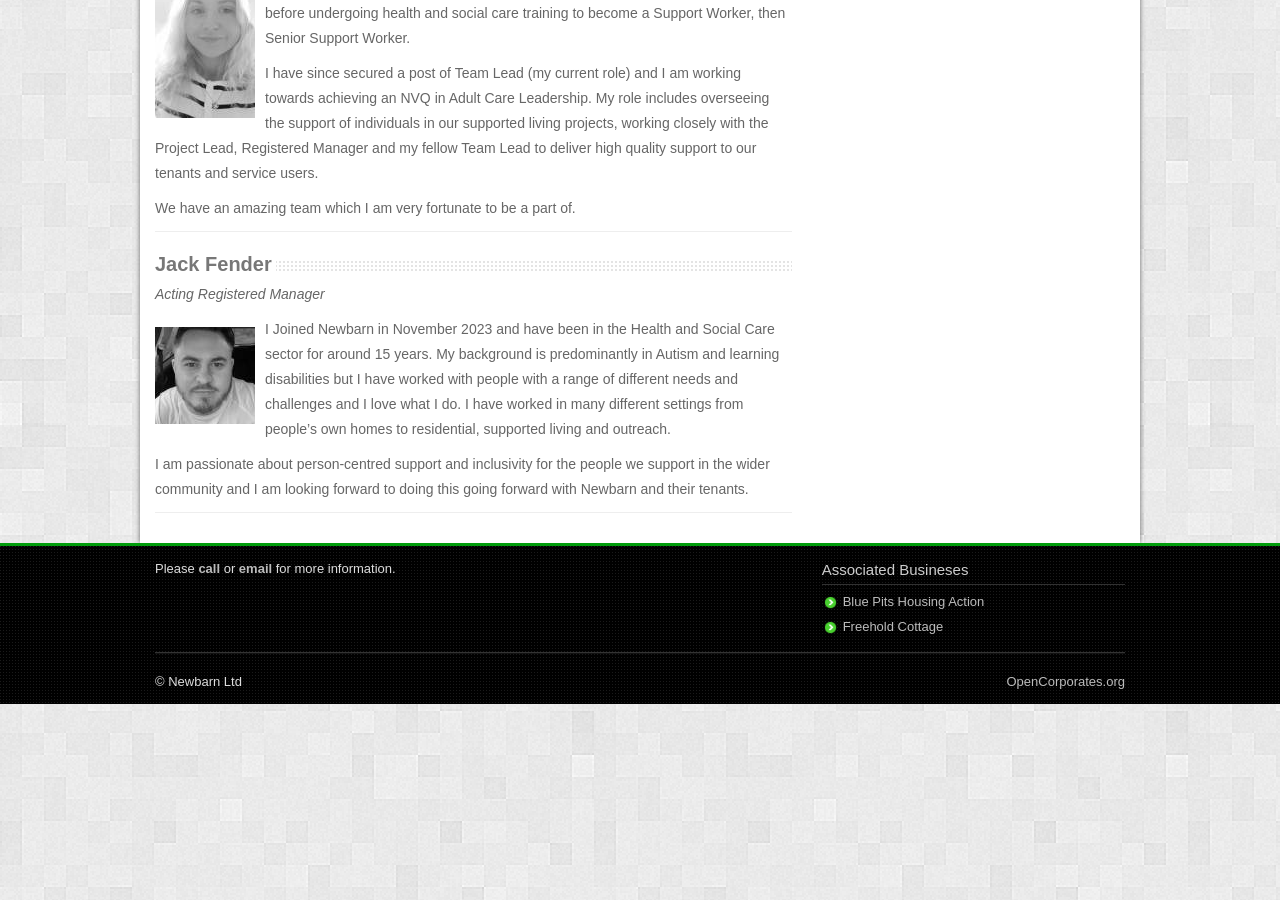
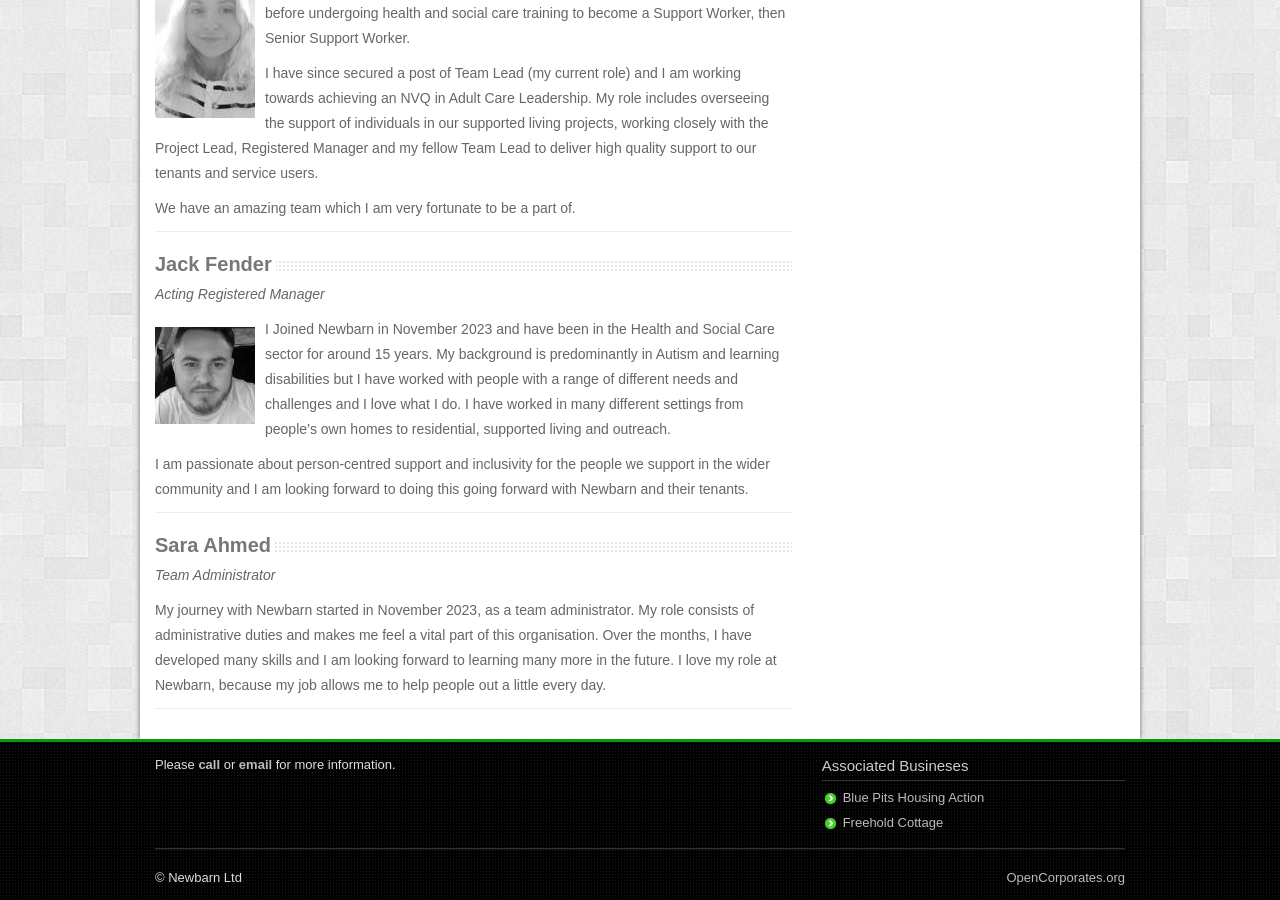
Before and after one commit to chobbledotcom/newbarn, a Jekyll site: the page built from _pages/our-staff.md, in a window 1280 px wide and 900 px high, scrolled down 3139 px. Built offline with Jekyll 4.4.1, drawn with Linux system fonts in a browser that asks for light colours; a script that is not in the unit is left out; the table of contents is made by our own code.

Commit message:
auto-updated after build

```diff
--- a/_pages/our-staff.md
+++ b/_pages/our-staff.md
@@ -133,3 +133,11 @@ _Acting Registered Manager_
 I Joined Newbarn in November 2023 and have been in the Health and Social Care sector for around 15 years. My background is predominantly in Autism and learning disabilities but I have worked with people with a range of different needs and challenges and I love what I do. I have worked in many different settings from people's own homes to residential, supported living and outreach.
 
 I am passionate about person-centred support and inclusivity for the people we support in the wider community and I am looking forward to doing this going forward with Newbarn and their tenants.
+
+---
+
+### **Sara Ahmed**
+
+_Team Administrator_
+
+My journey with Newbarn started in November 2023, as a team administrator. My role consists of administrative duties and makes me feel a vital part of this organisation. Over the months, I have developed many skills and I am looking forward to learning many more in the future. I love my role at Newbarn, because my job allows me to help people out a little every day.
```
